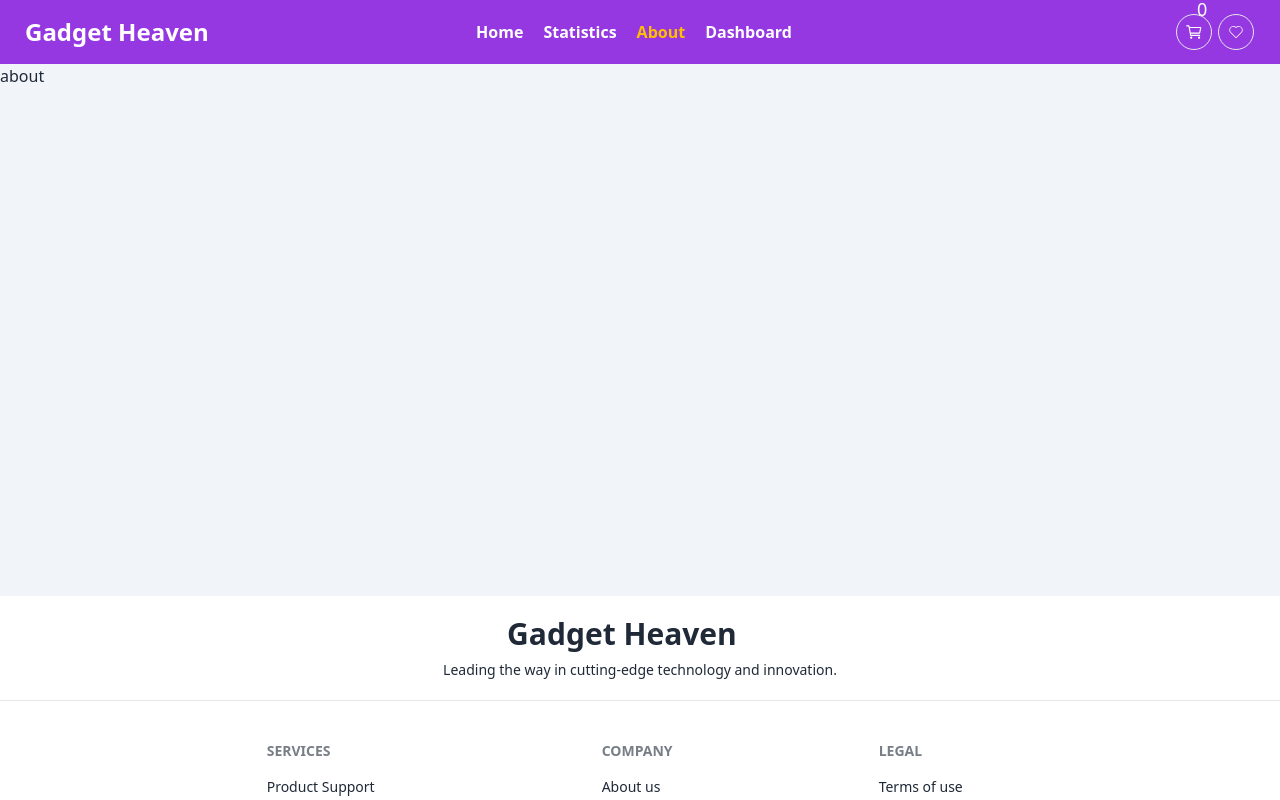
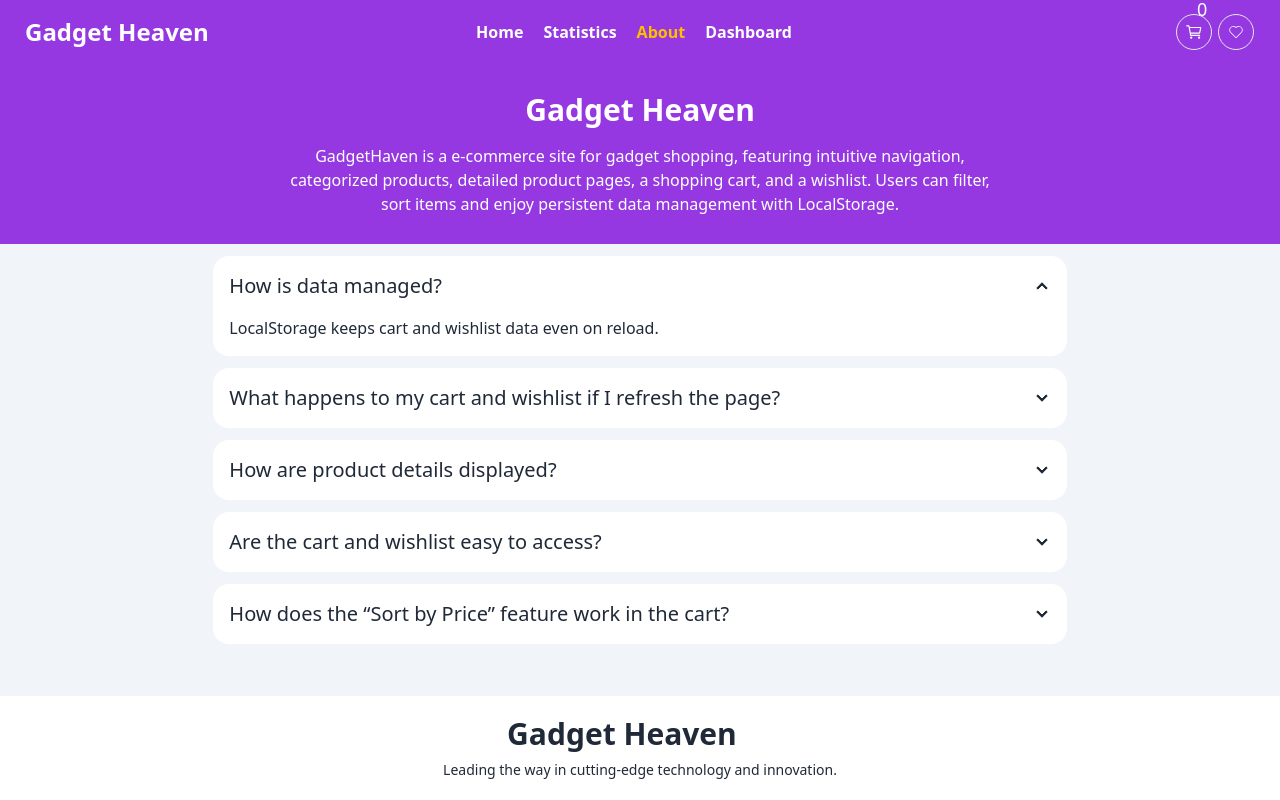
Before and after one commit to Imranul-hassan/gadget-heaven-platform, a React (Vite) app: page /about in a window 1280 px wide. Shown: the top 800 px of the page. Built offline with nearby package versions, Linux system fonts and the light colour scheme.

Commit message:
about page and cart funtionality updated

```diff
--- a/src/components/Card.jsx
+++ b/src/components/Card.jsx
@@ -1,4 +1,5 @@
 import { Link } from "react-router-dom";
+import { TiDeleteOutline } from "react-icons/ti";
 
 const Card = ({product}) => {
     const {product_id, product_title, product_image, category, price} = product
--- a/src/components/DashboardCart.jsx
+++ b/src/components/DashboardCart.jsx
@@ -1,10 +1,11 @@
-
+import { TiDeleteOutline } from "react-icons/ti";
 
 const DashboardCart = ({product}) => {
     const { product_title, product_image, description, price} = product
 
     return (
-        <div className="card bg-base-100 shadow-xl flex flex-row w-9/12 mx-auto my-4">
+        <div className="card bg-base-100 shadow-xl flex flex-row w-10/12 mx-auto my-4">
+
                 <figure className="px-5 pt-5">
                     <img
                     src={product_image}
@@ -15,7 +16,10 @@ const DashboardCart = ({product}) => {
                     <p>{description}</p>
                     <p className="font-bold">Price: ${price}</p>
                 </div>
+              <p className="mt-16 text-3xl text-red-500 pr-12">  <TiDeleteOutline /></p>
             </div>
+
+
     );
 };
 
--- a/src/components/DashboardCartData.jsx
+++ b/src/components/DashboardCartData.jsx
@@ -5,6 +5,13 @@ import DashboardCart from "./DashboardCart";
 const DashboardCartData = () => {
 
     const [products, setProducts] = useState([])
+
+    const [price, setPrice] = useState(0)
+    useEffect(() => {
+        const totalPrice = products.reduce((sum, product) => sum + product.price,0 );
+        setPrice(totalPrice);
+    }, [products]);
+
     useEffect(()=>{
         const carts = getAllCarts()
         setProducts(carts)
@@ -17,12 +24,12 @@ const DashboardCartData = () => {
 
     return (
         <div>
-            <div className="flex justify-between w-9/12 mx-auto my-8">
+            <div className="flex justify-between w-10/12 mx-auto my-8">
                 <div className="font-bold text-lg">
                     <p>Cart</p>
                 </div>
                 <div className="flex gap-5">
-                    <p className="font-bold text-lg">Total Cost:</p>
+                    <p className="font-bold text-lg">Total Cost: {price}</p>
                     <button onClick={()=>handleSort()} className="border py-1 px-3 rounded-full bg-white border-[#9538E2] text-[#9538E2]">Short By Price</button>
                     <button className="border py-1 px-3 rounded-full text-white bg-[#9538E2] ">Purchase</button>
                 </div>
--- a/src/components/Heart.jsx
+++ b/src/components/Heart.jsx
@@ -1,4 +1,5 @@
 
+import { TiDeleteOutline } from "react-icons/ti";
 const Heart = ({product}) => {
     const { product_title, product_image, description, price} = product
 
@@ -15,6 +16,7 @@ const Heart = ({product}) => {
                 <p className="font-bold">Price: ${price}</p>
                 <button className="w-32 border py-1 px-3 rounded-full text-white bg-[#9538E2] ">Add to Card</button>
             </div>
+            <p className="mt-16 text-3xl pr-12 text-red-500">  <TiDeleteOutline /></p>
         </div>
     );
 };
--- a/src/pages/About.jsx
+++ b/src/pages/About.jsx
@@ -1,8 +1,51 @@
+import Heading from "../components/Heading";
 
 const About = () => {
     return (
-        <div>
-            about
+        <div className="pb-10">
+            <div className="bg-[#9538E2] p-7">
+
+                <Heading title={"Gadget Heaven"} subtitle={"GadgetHaven is a e-commerce site for gadget shopping, featuring intuitive navigation, categorized products, detailed product pages, a shopping cart, and a wishlist. Users can filter, sort items and enjoy persistent data management with  LocalStorage."}></Heading>
+            </div>
+
+
+               <div className="w-8/12 mx-auto">
+                    <div className="collapse collapse-arrow bg-white my-3">
+                        <input type="radio" name="my-accordion-2" defaultChecked />
+                        <div className="collapse-title text-xl font-medium">How is data managed?</div>
+                        <div className="collapse-content">
+                        <p>LocalStorage keeps cart and wishlist data even on reload.</p>
+                        </div>
+                    </div>
+                    <div className="collapse collapse-arrow bg-white">
+                        <input type="radio" name="my-accordion-2" />
+                        <div className="collapse-title text-xl font-medium">What happens to my cart and wishlist if I refresh the page?</div>
+                        <div className="collapse-content">
+                        <p>Your cart and wishlist are saved with LocalStorage, so they remain even after refreshing or revisiting the site.</p>
+                        </div>
+                    </div>
+                    <div className="collapse collapse-arrow bg-white my-3">
+                        <input type="radio" name="my-accordion-2" />
+                        <div className="collapse-title text-xl font-medium">How are product details displayed?</div>
+                        <div className="collapse-content">
+                        <p>Each product page shows the item’s image, price, description, and buttons to add it to the cart or wishlist.</p>
+                        </div>
+                    </div>
+                    <div className="collapse collapse-arrow bg-white">
+                        <input type="radio" name="my-accordion-2" />
+                        <div className="collapse-title text-xl font-medium">Are the cart and wishlist easy to access?</div>
+                        <div className="collapse-content">
+                        <p>Yes, both the cart and wishlist are accessible via the navigation bar, making it easy to view your saved items.</p>
+                        </div>
+                    </div>
+                    <div className="collapse collapse-arrow bg-white my-3">
+                        <input type="radio" name="my-accordion-2" />
+                        <div className="collapse-title text-xl font-medium">How does the “Sort by Price” feature work in the cart?</div>
+                        <div className="collapse-content">
+                        <p>Clicking “Sort by Price” arranges items in descending order, displaying the most expensive items first.</p>
+                        </div>
+                    </div>
+               </div>
         </div>
     );
 };
--- a/src/pages/ProductDetails.jsx
+++ b/src/pages/ProductDetails.jsx
@@ -4,11 +4,12 @@ import { useLoaderData, useParams } from "react-router-dom";
 import Heading from "../components/Heading";
 import { CiHeart } from "react-icons/ci";
 import ReactStars from "react-rating-stars-component";
-import { addCart, addHeart, getAllCarts } from "../utils";
+import { addCart, addHeart, getAllCarts, getAllHearts } from "../utils";
 
 const ProductDetails = () => {
     const allProduct = useLoaderData()
     const { product_id } = useParams()
+    const [isHeart, setIsHeart] = useState(false)
     const [product, setProduct] = useState({})
 
     const ratingChanged = (newRating) => {
@@ -18,6 +19,12 @@ const ProductDetails = () => {
     useEffect(() =>{
         const singleData =allProduct.find((item => item.product_id === parseInt(product_id)))
         setProduct(singleData)
+        const hearts = getAllHearts()
+        const isExist = hearts.find(item=> item.product_id == singleData.product_id)
+        if(isExist){
+            setIsHeart(true)
+        }
+
     },[allProduct, product_id])
 
     const { Specification, description, product_title, product_image, category, price} = product
@@ -74,7 +81,9 @@ const ProductDetails = () => {
                             <button onClick={()=> handleCart(product)} className="bg-[#9538E2] p-2 rounded-md text-white">
                                 Add to Cart
                             </button>
-                            <button onClick={()=> handleHeart(product)} className="border rounded-full p-2 ml-4"><CiHeart /></button>
+                            <button disabled={isHeart} onClick={()=> handleHeart(product)}
+                                className="border rounded-full p-2 ml-4 bg-slate-200">
+                            <CiHeart /></button>
                         </div>
                 </div>
             </div>
--- a/src/utils/index.js
+++ b/src/utils/index.js
@@ -41,6 +41,12 @@ const addCart = product =>{
 const addHeart = product=>{
     const hearts = getAllHearts()
 
+    const isExist = hearts.find(item=> item.product_id == product.product_id)
+    console.log(product.product_id)
+    if(isExist) {
+        return toast.error('Already added wishlist!');
+    }
+
     hearts.push(product)
     localStorage.setItem('hearts', JSON.stringify(hearts))
     toast.success('Successfully added wishlist!');
```
Also changed, not shown: 1 other file (tests, documents, lock files or other folders). Lines whose indentation alone changed are shown as unchanged.
